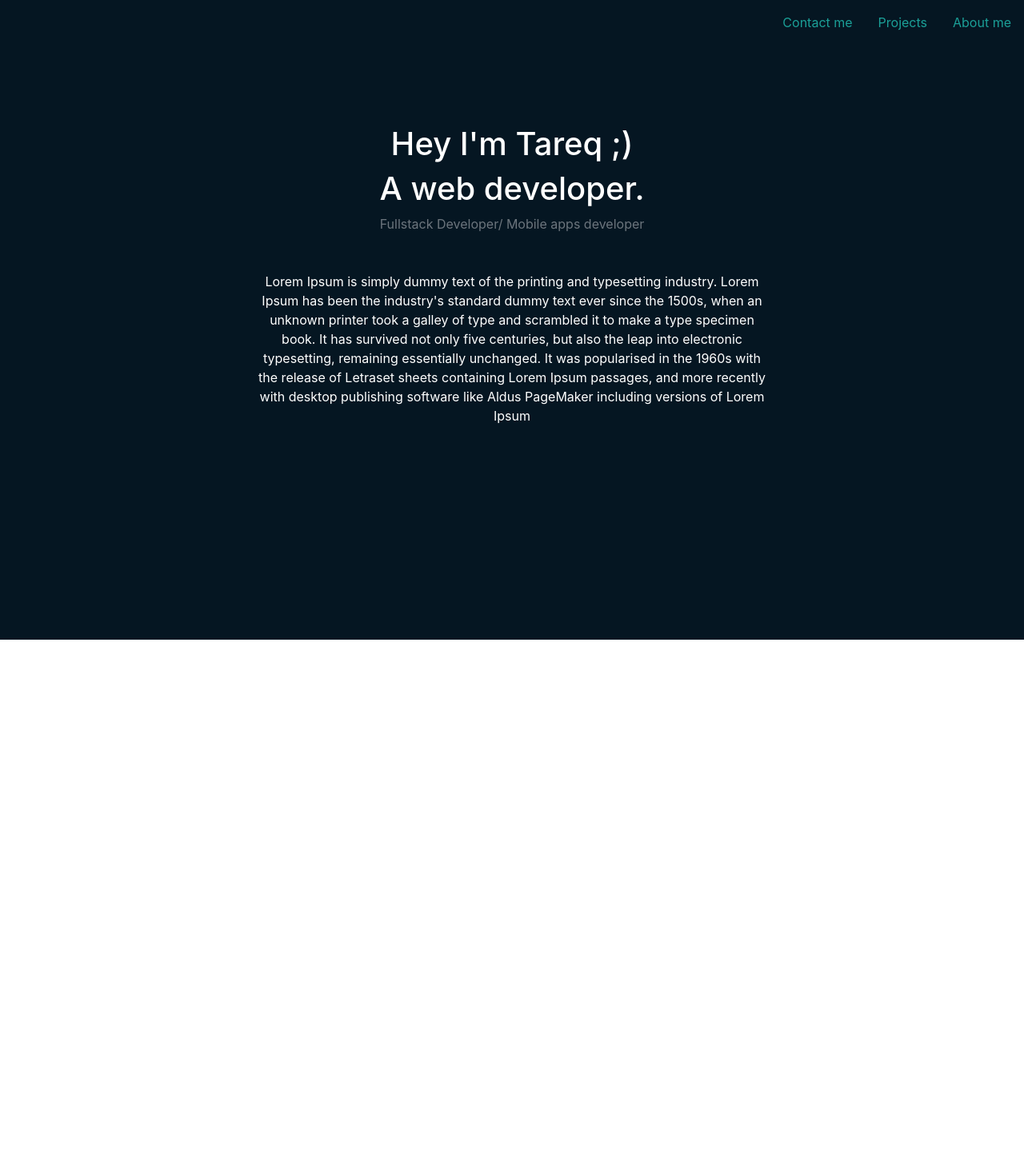
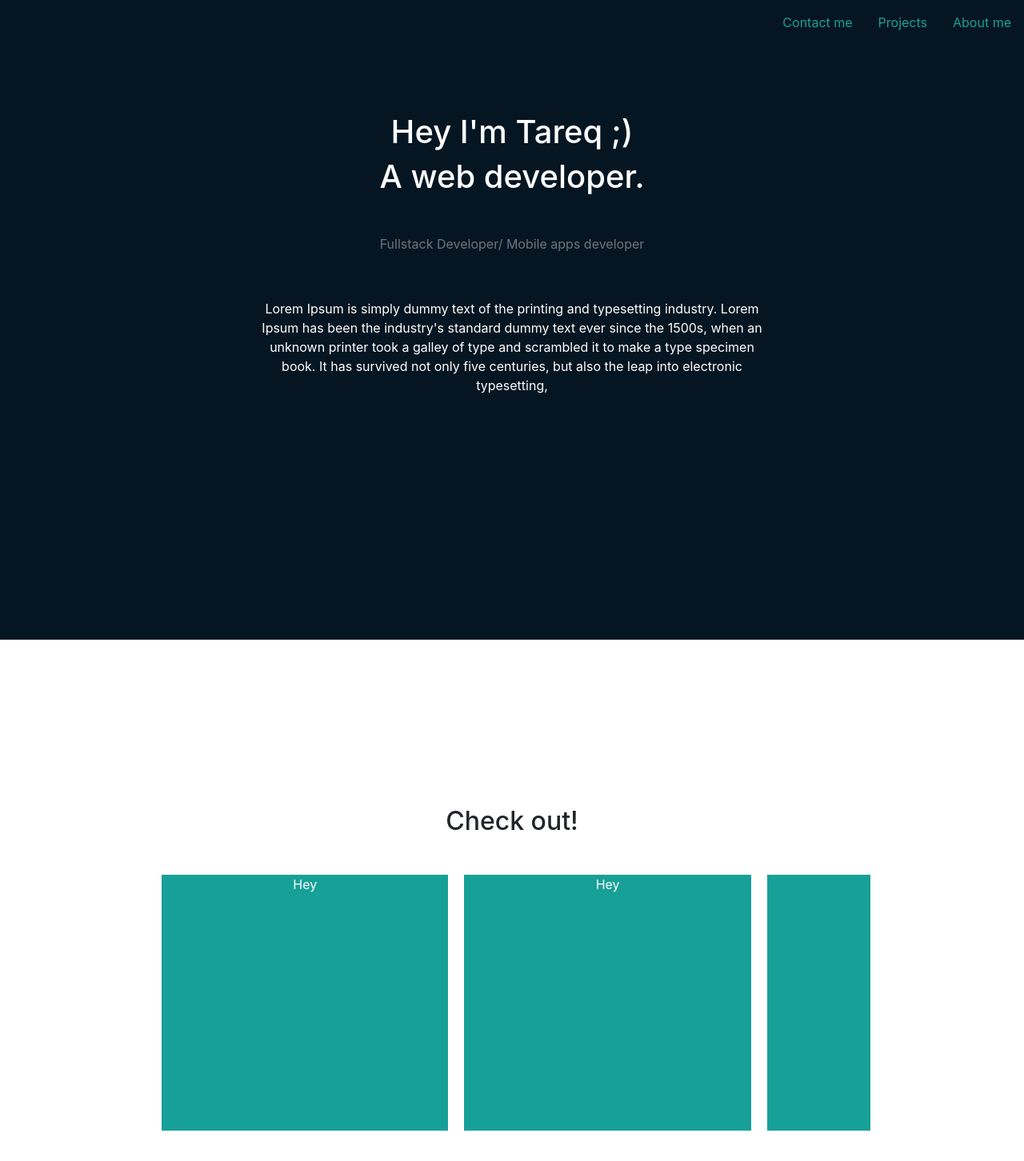
Before and after one commit to TareqRafed/PersonalPortofolio, a React (Create React App) app: page / in a window 1280 px wide. Shown: the top 1452 px of the page at 80% size. Before the commit the page ends 800 px from the top, so only its background shows below. Built offline with nearby package versions, Linux system fonts and the light colour scheme.

Commit message:
added projects section with a grab to scroll slider, fixed a bug for mobile users, changed font size in abot section

```diff
--- a/package.json
+++ b/package.json
@@ -10,6 +10,7 @@
     "react": "^16.13.1",
     "react-bootstrap": "^1.0.1",
     "react-dom": "^16.13.1",
+    "react-indiana-drag-scroll": "^1.6.1",
     "react-scripts": "3.4.1"
   },
   "scripts": {
--- a/src/components/App.js
+++ b/src/components/App.js
@@ -4,6 +4,7 @@ import 'bootstrap/dist/css/bootstrap.min.css';
 import Header from './header.js';
 import MenuButton from './menu.js';
 import About from './about.js'
+import Projects from './projects.js'
 
 function App() {
   return (
@@ -11,6 +12,8 @@ function App() {
       <Header />
       <MenuButton />
       <About />
+      <Projects />
+
     </div>
   );
 }
--- a/src/components/about.js
+++ b/src/components/about.js
@@ -2,25 +2,27 @@ import React from 'react';
 import "../css/about/about.css"
 import "../css/about/bounce.css";
 
-function animateText(title){ // add a class for every letter that changes the color and the font.
+function animateText(title) { // add a class for every letter that changes the color and the font.
     let animated = [];
-    for(let i=0;i<title.length;i++){
+    for (let i = 0; i < title.length; i++) {
         animated.push(<span className="changeColorLetter">{title[i]}</span>);
-        }
+    }
     return animated;
 
 }
 
 
 
-let myBio = `Lorem Ipsum is simply dummy text of the printing and typesetting industry. Lorem Ipsum has been the industry's standard dummy text ever since the 1500s, when an unknown printer took a galley of type and scrambled it to make a type specimen book. It has survived not only five centuries, but also the leap into electronic typesetting, remaining essentially unchanged. It was popularised in the 1960s with the release of Letraset sheets containing Lorem Ipsum passages, and more recently with desktop publishing software like Aldus PageMaker including versions of Lorem Ipsum`
+let myBio = `Lorem Ipsum is simply dummy text of the printing and typesetting industry. Lorem Ipsum has been the industry's standard dummy text ever since the 1500s, when an unknown printer took a galley of type and scrambled it to make a type specimen book. It has survived not only five centuries, but also the leap into electronic typesetting, `
 
-function About (props){
+function About(props) {
     return <div className="about">
-        <h1 className="bounce text-white">{animateText("Hey I'm Tareq ;)")}</h1>
-        <h1 className="bounce text-white">{animateText("A web developer.")}</h1>
-        <p className="text-muted bounce">Fullstack Developer/ Mobile apps developer</p>
-<p className="text-white mt-5">{myBio}</p>
+        <div>
+            <h1 className="bounce text-white">{animateText("Hey I'm Tareq ;)")}</h1>
+            <h1 className="bounce text-white">{animateText("A web developer.")}</h1>
+            <p className="text-muted bounce mt-5">Fullstack Developer/ Mobile apps developer</p>
+            <p className="text-white mt-5">{myBio}</p>
+        </div>
     </div>
 }
 
--- /dev/null
+++ b/src/components/projects.js
@@ -0,0 +1,19 @@
+import React from 'react';
+import ScrollContainer from 'react-indiana-drag-scroll'
+import '../css/projects.css';
+
+function Projects(props) {
+    return <div className="projects">
+        <div>
+            <h2 className="mt-5 mb-5">Check out!</h2>
+            <ScrollContainer className="slider">
+                <div className="text-white box">Hey</div>
+                <div className="text-white box">Hey</div>
+                <div className="text-white box">Hey</div>
+                <div className="text-white box">Hey</div>
+            </ScrollContainer >
+        </div>
+    </div>
+}
+
+export default Projects;
--- a/src/css/about/about.css
+++ b/src/css/about/about.css
@@ -1,10 +1,24 @@
 .about{
     position: relative;
-    top:100px;
+    top:0;
     width: 50%;
     margin: 0 auto 0 auto;
     z-index: 1;
     user-select: none;
+    height: 100vh;
+    overflow: hidden;
+}
+.about > div {
+    position: relative;
+    top:150px;
+}
+
+@media (max-width:768px){
+    .about > div {
+        position: relative;
+        top:30px;
+        font-size: small;
+    }
 }
 
 .changeColorLetter:hover{
--- a/src/css/header.css
+++ b/src/css/header.css
@@ -1,4 +1,8 @@
-
+.header{
+  position: fixed;
+  top:0;
+  width: 100%;
+}
 ul {
     list-style-type: none;
     margin: 0;
--- /dev/null
+++ b/src/css/projects.css
@@ -0,0 +1,40 @@
+body{
+    box-sizing: content-box;
+}
+.projects{
+    background-color: white;
+    height: 100vh;
+    margin: 0;
+}
+
+.projects > div {
+    position: relative;
+    top:20%;
+}
+
+.slider{
+    cursor: grab;
+    margin: 0 auto 0 auto;
+    width: 70%;
+    display: flex;
+    flex-direction: row;
+    height: 40vh;
+    overflow: scroll;
+}
+.slider:active{
+    cursor: grabbing;
+}
+
+@media (max-width:768px){
+    .slider {
+        width: 100%;
+    }
+}
+
+
+.box{
+    background-color: rgb(23, 160, 152);
+    min-width:40%;
+    height: 100%;
+    margin: 0 10px 0 10px;
+}
--- a/src/css/sideBar.css
+++ b/src/css/sideBar.css
@@ -2,7 +2,6 @@
     position: fixed;
     left: 0px;
     height: 100%;
-    width: 100%;
 }
 .menu > img {
     width: 60px;
@@ -21,7 +20,7 @@
 .sideBar > div{
     z-index: 2;
     transition: ease-in-out 0.5s all;
-    position: absolute;
+    position: fixed;
     top:0;
     left:0px;
     display: flex;
```
Also changed, not shown: 1 other file (tests, documents, lock files or other folders).
